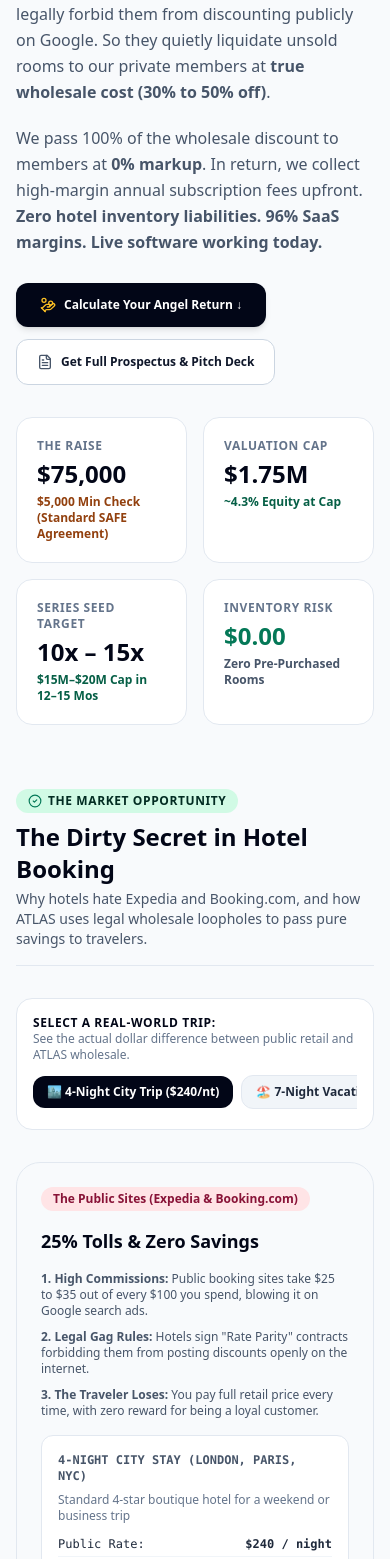
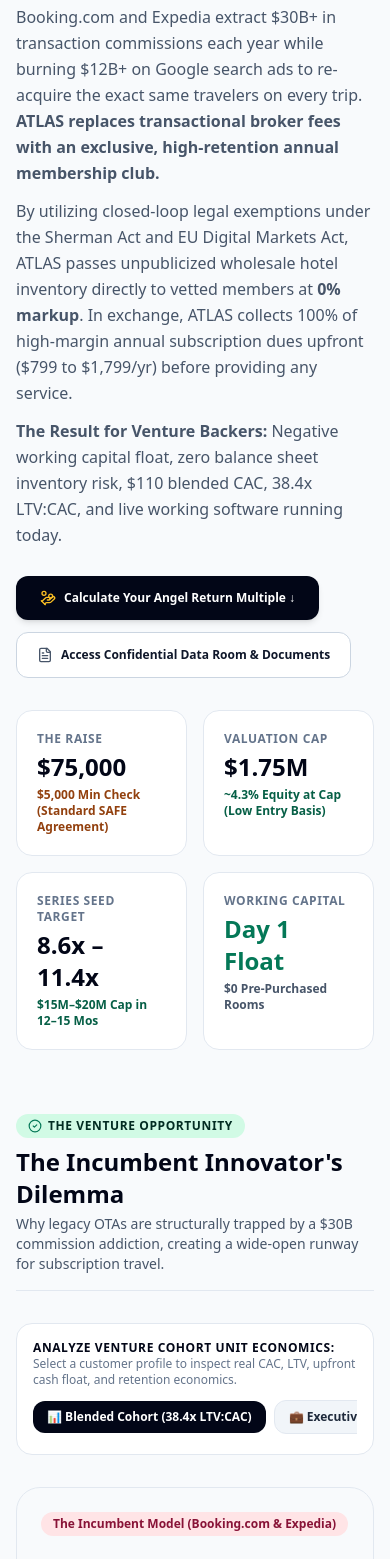
Before and after one commit to aiappsy/atlas-investor-portal, a Next.js app: page / in a window 390 px wide. Shown: the part 441-2000 px from the top of the page. Built offline with nearby package versions, Linux system fonts and the light colour scheme.

Commit message:
Pivot hero, market thesis, and unit economics to 100% investor venture pitch

```diff
--- a/src/app/page.tsx
+++ b/src/app/page.tsx
@@ -30,8 +30,8 @@
   const [selectedCheck, setSelectedCheck] = useState<5000 | 10000 | 25000 | 75000>(25000);
   const [showReturnDetailsModal, setShowReturnDetailsModal] = useState(false);
 
-  // Real-World Example Trip Selector State ('city' | 'vacation' | 'annual')
-  const [exampleTrip, setExampleTrip] = useState<'city' | 'vacation' | 'annual'>('city');
+  // Investor Member Cohort Scenario State ('frequent' | 'luxury' | 'blended')
+  const [selectedCohort, setSelectedCohort] = useState<'frequent' | 'luxury' | 'blended'>('blended');
 
   // 2-Step Gate State
   const [email, setEmail] = useState('');
@@ -215,46 +215,52 @@
   const exitYr3 = selectedCheck * (60000000 / cap);
   const exitYr4 = selectedCheck * (175000000 / cap);
 
-  const tripScenarios = {
-    city: {
-      title: '4-Night City Stay (London, Paris, NYC)',
-      subtitle: 'Standard 4-star boutique hotel for a weekend or business trip',
-      nights: 4,
-      publicNightly: 240,
-      publicTotal: 960,
-      otaMarkup: 240,
-      wholesaleNightly: 160,
-      wholesaleTotal: 640,
-      savings: 320,
-      paybackNote: 'Saves $320 in cash on trip #1—recouping nearly half the annual membership in 4 days.'
+  const cohortScenarios = {
+    blended: {
+      id: 'blended',
+      name: 'Blended Cohort (Portfolio Average)',
+      tagline: 'Target Mix across Business Travelers, Affluent Families & Founders',
+      annualDues: 1026,
+      cac: 110,
+      ltv: 4228,
+      ltvCac: '38.4x',
+      grossMargin: '96.2%',
+      paybackPeriod: 'Day 1 (Immediate Float)',
+      annualRetention: '86%',
+      avgMemberLifespan: '4.6 Years',
+      cashFloatNote: '100% of membership dues collected upfront, funding organic expansion before any hotel stay.'
     },
-    vacation: {
-      title: '7-Night Family Holiday (Mallorca, Bali, French Riviera)',
-      subtitle: 'Upscale resort suite for annual family holiday',
-      nights: 7,
-      publicNightly: 260,
-      publicTotal: 1820,
-      otaMarkup: 455,
-      wholesaleNightly: 175,
-      wholesaleTotal: 1225,
-      savings: 595,
-      paybackNote: 'Saves $595 immediately—the annual membership pays for itself on a single vacation.'
+    frequent: {
+      id: 'frequent',
+      name: 'Frequent Business & Tech Remote Tier ($799/yr)',
+      tagline: 'Individual executive road-warriors and digital nomads booking 4–8 trips/yr',
+      annualDues: 799,
+      cac: 95,
+      ltv: 3196,
+      ltvCac: '33.6x',
+      grossMargin: '96.5%',
+      paybackPeriod: 'Day 1 (Immediate Float)',
+      annualRetention: '84%',
+      avgMemberLifespan: '4.2 Years',
+      cashFloatNote: '$799 upfront cash float per member with negative working capital requirements.'
     },
-    annual: {
-      title: 'Typical Member Year (3 Trips Total)',
-      subtitle: 'One family vacation + two weekend city getaways (15 nights total)',
-      nights: 15,
-      publicNightly: 250,
-      publicTotal: 3750,
-      otaMarkup: 938,
-      wholesaleNightly: 168,
-      wholesaleTotal: 2515,
-      savings: 1235,
-      paybackNote: 'Net $1,235 in cash back in the traveler\'s pocket after paying the $799 membership.'
+    luxury: {
+      id: 'luxury',
+      name: 'Affluent Family & Global Nomad Tier ($1,799/yr)',
+      tagline: 'High-net-worth families booking multi-week luxury resorts, villas & suites',
+      annualDues: 1799,
+      cac: 140,
+      ltv: 8995,
+      ltvCac: '64.3x',
+      grossMargin: '95.8%',
+      paybackPeriod: 'Day 1 (Immediate Float)',
+      annualRetention: '89%',
+      avgMemberLifespan: '5.1 Years',
+      cashFloatNote: '$1,799 upfront cash float per member with near-zero cancellation risk.'
     }
   };
 
-  const activeScenario = tripScenarios[exampleTrip];
+  const activeCohort = cohortScenarios[selectedCohort];
 
   const documents = [
     {
@@ -668,6 +674,9 @@
       <div className="flex-1 min-w-0">
         <main className="max-w-5xl mx-auto px-4 sm:px-8 py-10 sm:py-16 space-y-16 sm:space-y-24">
 
+        {/* ========================================================= */}
+        {/* 1. HERO: ANGEL INVESTMENT MEMO & VENTURE THESIS           */}
+        {/* ========================================================= */}
         <section id="hero" className="space-y-8 scroll-mt-24">
           <div className="space-y-5">
             <div className="inline-flex items-center gap-2 px-3.5 py-1.5 rounded-full bg-amber-50 text-amber-950 text-xs font-bold border border-amber-300">
@@ -676,20 +685,24 @@
             </div>
 
             <h1 className="text-3xl sm:text-5xl lg:text-6xl font-black tracking-tight text-slate-950 leading-[1.12]">
-              Wholesale Luxury Travel Without the Middleman Tax.
+              An Asymmetric Venture Investment in Subscription Travel.
             </h1>
 
             <p className="text-xl sm:text-2xl font-bold text-slate-800 leading-snug">
-              Booking.com and Expedia take 25% out of every hotel booking. ATLAS cuts them out.
+              Disrupting the $120B OTA monopoly with negative working capital, 96% software gross margins, and zero hotel inventory liabilities.
             </p>
 
-            <p className="text-base sm:text-lg text-slate-600 leading-relaxed max-w-3xl">
-              Hotels have 30% empty rooms every night that expire worthless at midnight. Their contracts legally forbid them from discounting publicly on Google. So they quietly liquidate unsold rooms to our private members at <strong>true wholesale cost (30% to 50% off)</strong>.
-            </p>
-
-            <p className="text-base sm:text-lg text-slate-600 leading-relaxed max-w-3xl">
-              We pass 100% of the wholesale discount to members at <strong>0% markup</strong>. In return, we collect high-margin annual subscription fees upfront. <strong>Zero hotel inventory liabilities. 96% SaaS margins. Live software working today.</strong>
-            </p>
+            <div className="space-y-3 text-base sm:text-lg text-slate-600 leading-relaxed max-w-3xl">
+              <p>
+                Booking.com and Expedia extract $30B+ in transaction commissions each year while burning $12B+ on Google search ads to re-acquire the exact same travelers on every trip. <strong>ATLAS replaces transactional broker fees with an exclusive, high-retention annual membership club.</strong>
+              </p>
+              <p>
+                By utilizing closed-loop legal exemptions under the Sherman Act and EU Digital Markets Act, ATLAS passes unpublicized wholesale hotel inventory directly to vetted members at <strong>0% markup</strong>. In exchange, ATLAS collects 100% of high-margin annual subscription dues upfront ($799 to $1,799/yr) before providing any service.
+              </p>
+              <p>
+                <strong>The Result for Venture Backers:</strong> Negative working capital float, zero balance sheet inventory risk, $110 blended CAC, 38.4x LTV:CAC, and live working software running today.
+              </p>
+            </div>
 
             {/* Quick Action CTAs */}
             <div className="flex flex-wrap items-center gap-3 pt-2">
@@ -698,14 +711,14 @@
                 className="px-6 py-3.5 rounded-xl bg-slate-950 hover:bg-slate-800 text-white text-xs font-black transition-all shadow-md cursor-pointer flex items-center gap-2 hover:scale-[1.01]"
               >
                 <HandCoins className="w-4 h-4 text-amber-400" />
-                <span>Calculate Your Angel Return ↓</span>
+                <span>Calculate Your Angel Return Multiple ↓</span>
               </button>
               <button
                 onClick={() => scrollTo('dataroom')}
                 className="px-5 py-3.5 rounded-xl bg-white hover:bg-slate-100 border border-slate-300 text-slate-900 text-xs font-bold transition-all shadow-2xs cursor-pointer flex items-center gap-2"
               >
                 <FileText className="w-4 h-4 text-slate-600" />
-                <span>Get Full Prospectus & Pitch Deck</span>
+                <span>Access Confidential Data Room & Documents</span>
               </button>
             </div>
           </div>
@@ -721,55 +734,55 @@
             <div className="p-5 rounded-2xl border border-slate-200 bg-white shadow-xs space-y-1">
               <div className="text-xs font-bold text-slate-500 uppercase tracking-wider">Valuation Cap</div>
               <div className="text-2xl sm:text-3xl font-black text-slate-950">$1.75M</div>
-              <div className="text-xs text-emerald-800 font-bold">~4.3% Equity at Cap</div>
+              <div className="text-xs text-emerald-800 font-bold">~4.3% Equity at Cap (Low Entry Basis)</div>
             </div>
 
             <div className="p-5 rounded-2xl border border-slate-200 bg-white shadow-xs space-y-1">
               <div className="text-xs font-bold text-slate-500 uppercase tracking-wider">Series Seed Target</div>
-              <div className="text-2xl sm:text-3xl font-black text-slate-950">10x – 15x</div>
+              <div className="text-2xl sm:text-3xl font-black text-slate-950">8.6x – 11.4x</div>
               <div className="text-xs text-emerald-800 font-bold">$15M–$20M Cap in 12–15 Mos</div>
             </div>
 
             <div className="p-5 rounded-2xl border border-slate-200 bg-white shadow-xs space-y-1">
-              <div className="text-xs font-bold text-slate-500 uppercase tracking-wider">Inventory Risk</div>
-              <div className="text-2xl sm:text-3xl font-black text-emerald-700">$0.00</div>
-              <div className="text-xs text-slate-600 font-semibold">Zero Pre-Purchased Rooms</div>
+              <div className="text-xs font-bold text-slate-500 uppercase tracking-wider">Working Capital</div>
+              <div className="text-2xl sm:text-3xl font-black text-emerald-700">Day 1 Float</div>
+              <div className="text-xs text-slate-600 font-semibold">$0 Pre-Purchased Rooms</div>
             </div>
           </div>
         </section>
 
         {/* ========================================================= */}
-        {/* 3. HOW IT WORKS: THE DIRTY SECRET IN TRAVEL               */}
+        {/* 2. THE VENTURE THESIS & INCUMBENT DILEMMA                  */}
         {/* ========================================================= */}
         <section id="how-it-works" className="space-y-8 scroll-mt-24">
           <div className="border-b border-slate-200 pb-4">
             <div className="inline-flex items-center gap-1.5 px-3 py-1 rounded-full bg-emerald-100 text-emerald-950 text-xs font-bold uppercase tracking-wider mb-2">
               <CheckCircle2 className="w-3.5 h-3.5 text-emerald-700" />
-              <span>The Market Opportunity</span>
-            </div>
-            <h2 className="text-2xl sm:text-3xl font-black text-slate-950">The Dirty Secret in Hotel Booking</h2>
+              <span>The Venture Opportunity</span>
+            </div>
+            <h2 className="text-2xl sm:text-3xl font-black text-slate-950">The Incumbent Innovator&apos;s Dilemma</h2>
             <p className="text-sm text-slate-600 mt-1 max-w-3xl">
-              Why hotels hate Expedia and Booking.com, and how ATLAS uses legal wholesale loopholes to pass pure savings to travelers.
+              Why legacy OTAs are structurally trapped by a $30B commission addiction, creating a wide-open runway for subscription travel.
             </p>
           </div>
 
-          {/* Interactive Travel Scenario */}
+          {/* Interactive Member Cohort Selector */}
           <div className="flex flex-col sm:flex-row sm:items-center justify-between gap-3 bg-white p-4 sm:p-5 rounded-2xl border border-slate-200 shadow-xs">
             <div>
-              <div className="text-xs font-bold text-slate-950 uppercase tracking-wider">Select a Real-World Trip:</div>
-              <div className="text-xs text-slate-500 font-medium">See the actual dollar difference between public retail and ATLAS wholesale.</div>
+              <div className="text-xs font-bold text-slate-950 uppercase tracking-wider">Analyze Venture Cohort Unit Economics:</div>
+              <div className="text-xs text-slate-500 font-medium">Select a customer profile to inspect real CAC, LTV, upfront cash float, and retention economics.</div>
             </div>
             <div className="flex items-center gap-2 overflow-x-auto pb-1 sm:pb-0">
               {[
-                { id: 'city', label: '🏙️ 4-Night City Trip ($240/nt)' },
-                { id: 'vacation', label: '🏖️ 7-Night Vacation ($260/nt)' },
-                { id: 'annual', label: '✈️ 3 Trips a Year ($1,235 Saved)' }
+                { id: 'blended', label: '📊 Blended Cohort (38.4x LTV:CAC)' },
+                { id: 'frequent', label: '💼 Executive & Tech Nomad ($799/yr)' },
+                { id: 'luxury', label: '💎 Affluent Family ($1,799/yr)' }
               ].map((tab) => (
                 <button
                   key={tab.id}
-                  onClick={() => setExampleTrip(tab.id as any)}
+                  onClick={() => setSelectedCohort(tab.id as any)}
                   className={`px-3.5 py-2 rounded-xl text-xs font-bold transition-all cursor-pointer shrink-0 ${
-                    exampleTrip === tab.id
+                    selectedCohort === tab.id
                       ? 'bg-slate-950 text-white shadow-xs'
                       : 'bg-slate-100 hover:bg-slate-200 text-slate-800 border border-slate-200'
                   }`}
@@ -780,86 +793,94 @@
             </div>
           </div>
 
-          {/* Comparison Cards */}
+          {/* Comparison Cards: Transactional Broker vs Subscription SaaS */}
           <div className="grid grid-cols-1 md:grid-cols-2 gap-6 text-sm text-slate-700 leading-relaxed">
-            {/* The Old Way */}
+            {/* The Incumbent Model */}
             <div className="p-6 rounded-3xl bg-slate-50 border border-slate-200 space-y-4">
               <div className="inline-flex items-center gap-1.5 px-3 py-1 rounded-full bg-rose-100 text-rose-900 font-bold text-xs">
-                The Public Sites (Expedia &amp; Booking.com)
-              </div>
-              <h3 className="font-black text-slate-950 text-lg">25% Tolls &amp; Zero Savings</h3>
+                The Incumbent Model (Booking.com &amp; Expedia)
+              </div>
+              <h3 className="font-black text-slate-950 text-lg">Transactional Churn &amp; The Google Ad Tax</h3>
               <div className="space-y-2.5 text-xs sm:text-sm text-slate-600">
                 <p>
-                  <strong>1. High Commissions:</strong> Public booking sites take $25 to $35 out of every $100 you spend, blowing it on Google search ads.
+                  <strong>1. Endless Paid Acquisition:</strong> OTAs burn $12B+ per year bidding on Google search ads. Every booking forces them to repurchase the same user against competing OTAs.
                 </p>
                 <p>
-                  <strong>2. Legal Gag Rules:</strong> Hotels sign "Rate Parity" contracts forbidding them from posting discounts openly on the internet.
+                  <strong>2. Zero Pre-Funded Float:</strong> Revenue is collected only per transaction at checkout. If a travel downturn hits, transaction revenues collapse immediately.
                 </p>
                 <p>
-                  <strong>3. The Traveler Loses:</strong> You pay full retail price every time, with zero reward for being a loyal customer.
+                  <strong>3. Weak Organic Loyalty:</strong> Over 80% of retail travelers re-open Google search for their subsequent trip rather than navigating directly to any single OTA portal.
                 </p>
               </div>
               <div className="p-4 rounded-xl bg-white border border-slate-200 font-mono text-xs text-slate-800 space-y-2">
-                <div className="text-xs uppercase font-bold text-slate-600">{activeScenario.title}</div>
-                <div className="text-xs text-slate-500 font-sans">{activeScenario.subtitle}</div>
+                <div className="text-xs uppercase font-bold text-slate-600">Incumbent Unit Economics</div>
+                <div className="text-xs text-slate-500 font-sans">Vulnerable to search ad inflation and fee compression</div>
                 <div className="flex justify-between border-b border-slate-100 pt-1 pb-1">
-                  <span>Public Rate:</span>
-                  <span className="font-bold">${activeScenario.publicNightly} / night</span>
+                  <span>Customer Acquisition Cost (CAC):</span>
+                  <span className="font-bold text-rose-700">$160 – $240 / transaction</span>
                 </div>
                 <div className="flex justify-between border-b border-slate-100 pb-1">
-                  <span>Total Hotel Bill ({activeScenario.nights} Nights):</span>
-                  <span className="font-bold">${activeScenario.publicTotal.toLocaleString()}</span>
-                </div>
-                <div className="flex justify-between border-b border-slate-100 pb-1 text-rose-700 font-semibold">
-                  <span>Middleman Commission:</span>
-                  <span>+${activeScenario.otaMarkup} (Included in price)</span>
+                  <span>Revenue Model:</span>
+                  <span className="font-bold">15%–30% Transaction Commission</span>
+                </div>
+                <div className="flex justify-between border-b border-slate-100 pb-1 text-slate-600">
+                  <span>Upfront Cash Float:</span>
+                  <span>$0.00 (Post-Stay Settlement)</span>
+                </div>
+                <div className="flex justify-between border-b border-slate-100 pb-1 text-slate-600">
+                  <span>Gross Margin (after Google Ad Toll):</span>
+                  <span className="font-bold text-amber-700">~18% – 25%</span>
                 </div>
                 <div className="flex justify-between pt-1 text-slate-950 font-black">
-                  <span>Your Savings:</span>
-                  <span className="text-rose-700">$0.00 Saved</span>
-                </div>
-              </div>
-            </div>
-
-            {/* The ATLAS Way */}
+                  <span>Organic Retention:</span>
+                  <span className="text-rose-700">&lt; 20% (Continuous Churn)</span>
+                </div>
+              </div>
+            </div>
+
+            {/* The ATLAS Subscription Model */}
             <div className="p-6 rounded-3xl bg-amber-50/70 border border-amber-300 space-y-4 text-amber-950">
               <div className="inline-flex items-center gap-1.5 px-3 py-1 rounded-full bg-emerald-100 text-emerald-900 font-bold text-xs">
-                The ATLAS Membership Model
-              </div>
-              <h3 className="font-black text-slate-950 text-lg">Raw Wholesale at 0% Markup</h3>
+                The ATLAS Venture Model (Negative Working Capital SaaS)
+              </div>
+              <h3 className="font-black text-slate-950 text-lg">Compound Subscription Float &amp; 96% Gross Margin</h3>
               <div className="space-y-2.5 text-xs sm:text-sm text-slate-800">
                 <p>
-                  <strong>1. Private Club Exemption:</strong> Because ATLAS is a password-protected club, hotels can legally sell unsold rooms to our members at pure wholesale.
+                  <strong>1. Upfront Dues on Day 1:</strong> Members pay annual subscriptions upfront. We generate pure negative working capital cash float months before any member books a stay.
                 </p>
                 <p>
-                  <strong>2. 0% Markup:</strong> We take $0.00 commission on hotel bookings. 100% of the wholesale discount stays in the member's wallet.
+                  <strong>2. Mathematical Retention Lock-In:</strong> Because a single luxury family trip or two executive stays saves members $1,200 to $3,000+, annual renewal is an indisputable positive-ROI choice.
                 </p>
                 <p>
-                  <strong>3. Immediate Payback:</strong> On this stay, the traveler saves <strong>+${activeScenario.savings.toLocaleString()}</strong>. {activeScenario.paybackNote}
+                  <strong>3. Pure Software Leverage:</strong> Zero inventory risk, zero block commitments, and direct API pass-through result in 96.2% software gross margins.
                 </p>
               </div>
               <div className="p-4 rounded-xl bg-white border border-amber-300 font-mono text-xs text-slate-950 space-y-2">
-                <div className="text-xs uppercase font-bold text-amber-800">Same Hotel via ATLAS Wholesale</div>
-                <div className="text-xs text-slate-500 font-sans">{activeScenario.subtitle}</div>
+                <div className="text-xs uppercase font-bold text-amber-800">Selected Cohort: {activeCohort.name}</div>
+                <div className="text-xs text-slate-500 font-sans">{activeCohort.tagline}</div>
                 <div className="flex justify-between border-b border-slate-100 pt-1 pb-1">
-                  <span>ATLAS Wholesale Rate:</span>
-                  <span className="font-bold text-emerald-700">${activeScenario.wholesaleNightly} / night</span>
+                  <span>Customer Acquisition Cost (CAC):</span>
+                  <span className="font-bold text-emerald-700">${activeCohort.cac} (Blended Organic / Direct)</span>
                 </div>
                 <div className="flex justify-between border-b border-slate-100 pb-1">
-                  <span>Total Member Cost:</span>
-                  <span className="font-bold">${activeScenario.wholesaleTotal.toLocaleString()}</span>
+                  <span>Annual Subscription (ARPU):</span>
+                  <span className="font-bold">${activeCohort.annualDues.toLocaleString()} / year (Paid Day 1)</span>
                 </div>
                 <div className="flex justify-between border-b border-slate-100 pb-1 text-emerald-700 font-bold">
-                  <span>Cash Saved on This Trip:</span>
-                  <span>+${activeScenario.savings.toLocaleString()} Cash Back</span>
+                  <span>Member Lifetime Value (LTV):</span>
+                  <span>${activeCohort.ltv.toLocaleString()} ({activeCohort.avgMemberLifespan} Lifespan)</span>
+                </div>
+                <div className="flex justify-between border-b border-slate-100 pb-1 text-purple-700 font-bold">
+                  <span>LTV : CAC Multiple:</span>
+                  <span>{activeCohort.ltvCac}</span>
                 </div>
                 <div className="flex justify-between border-b border-slate-100 pb-1 text-slate-600">
-                  <span>Annual Membership Fee:</span>
-                  <span>-$799 / yr</span>
+                  <span>Gross Margin / Payback:</span>
+                  <span className="font-bold text-slate-950">{activeCohort.grossMargin} • {activeCohort.paybackPeriod}</span>
                 </div>
                 <div className="flex justify-between pt-1 text-emerald-700 font-black">
-                  <span>Result:</span>
-                  <span>{activeScenario.paybackNote}</span>
+                  <span>Annual Retention Rate:</span>
+                  <span>{activeCohort.annualRetention} (Mathematical Certainty)</span>
                 </div>
               </div>
             </div>
@@ -871,7 +892,7 @@
               <div className="text-xs font-bold text-amber-800 uppercase tracking-wider mb-1">Structural Moat</div>
               <h3 className="text-xl sm:text-2xl font-black text-slate-950">Why Booking.com and Expedia Cannot Copy Us</h3>
               <p className="text-sm text-slate-600 mt-1">
-                This isn't an execution race. The incumbents are trapped by their own business model.
+                This isn&apos;t an execution race. The incumbents are trapped by their own public earnings commitments.
               </p>
             </div>
 
@@ -879,21 +900,21 @@
               <div className="p-5 rounded-2xl bg-slate-50 border border-slate-200 space-y-2">
                 <div className="font-bold text-slate-950 text-base">1. The Commission Trap</div>
                 <p>
-                  Public platforms generate over $20 Billion annually from 20% to 30% booking commissions. They cannot switch to a zero-markup subscription model without destroying 80% of their existing revenue.
+                  Public OTAs generate over $30 Billion annually from 20% to 30% booking commissions. They cannot switch to a zero-markup subscription model without destroying 80% of their public company earnings and share price.
                 </p>
               </div>
 
               <div className="p-5 rounded-2xl bg-slate-50 border border-slate-200 space-y-2">
-                <div className="font-bold text-slate-950 text-base">2. The Google Tax</div>
+                <div className="font-bold text-slate-950 text-base">2. The Google Ad Dependency</div>
                 <p>
-                  Expedia and Booking.com spend over $12 Billion every year buying Google search ads to acquire the same customers over and over. ATLAS acquires members once for $110, earning high annual recurring revenue.
+                  Expedia and Booking.com spend over $12 Billion every year buying Google search ads to acquire the same customers over and over. ATLAS acquires members once for $110, earning high annual recurring subscription revenue.
                 </p>
               </div>
 
               <div className="p-5 rounded-2xl bg-slate-50 border border-slate-200 space-y-2">
-                <div className="font-bold text-slate-950 text-base">3. 100% Legal Exemption</div>
+                <div className="font-bold text-slate-950 text-base">3. Protected Safe Harbor</div>
                 <p>
-                  Rate Parity laws (US Sherman Act and EU Digital Markets Act) explicitly allow closed, paid membership clubs to sell rooms below public prices. Hotels love us because we sell empty rooms without angering Google.
+                  Rate Parity laws (US Sherman Act and EU Digital Markets Act) explicitly allow closed, paid membership clubs to sell rooms below public prices. Hotels partner with us because we quietly monetize distressed room inventory without triggering Google ad price wars.
                 </p>
               </div>
             </div>
```
Also changed, not shown: data/email_verification_codes.json (+9 -2 lines), data/investor_signatures.json (+5 -5 lines), 1 other file (tests, documents, lock files or other folders).
